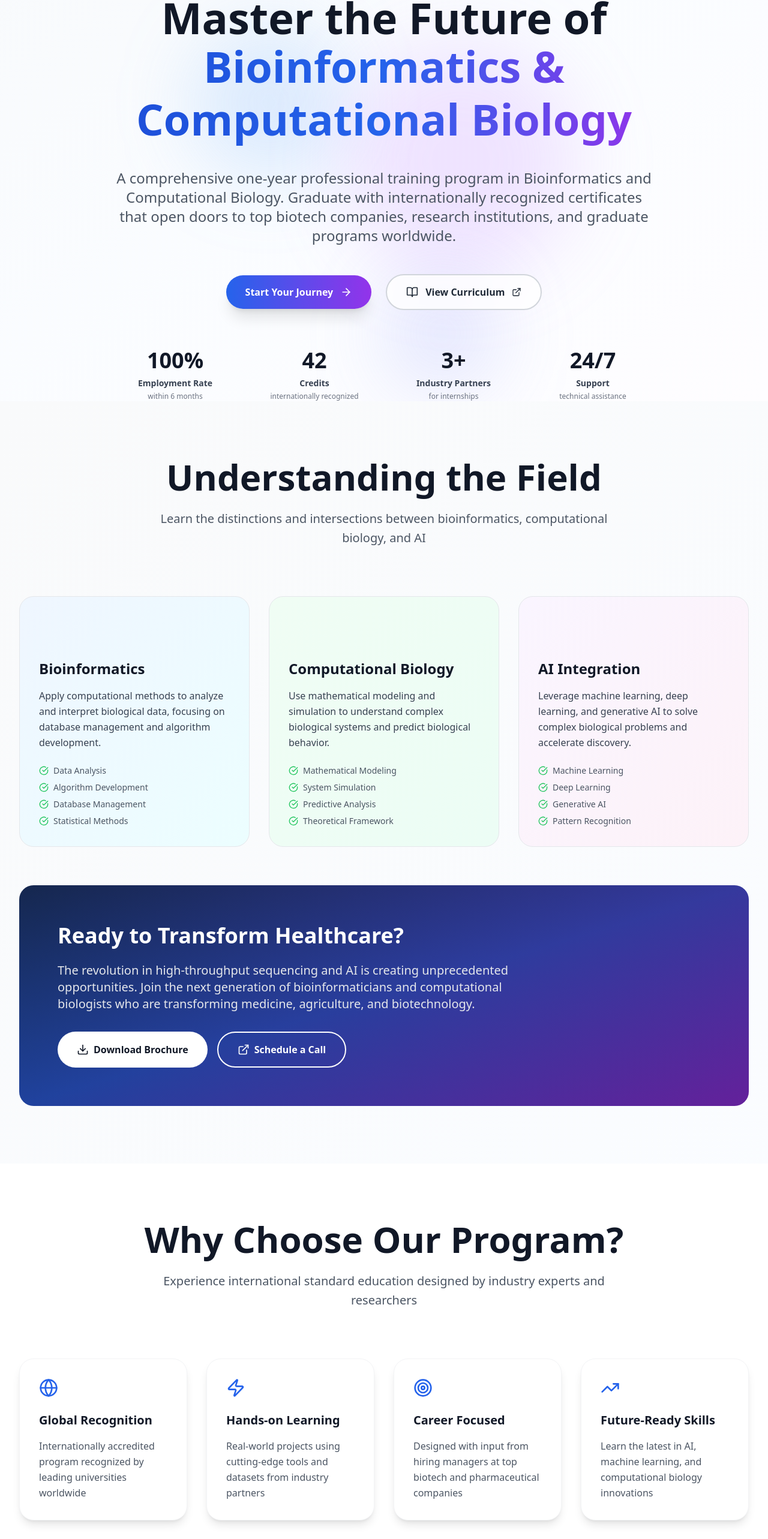
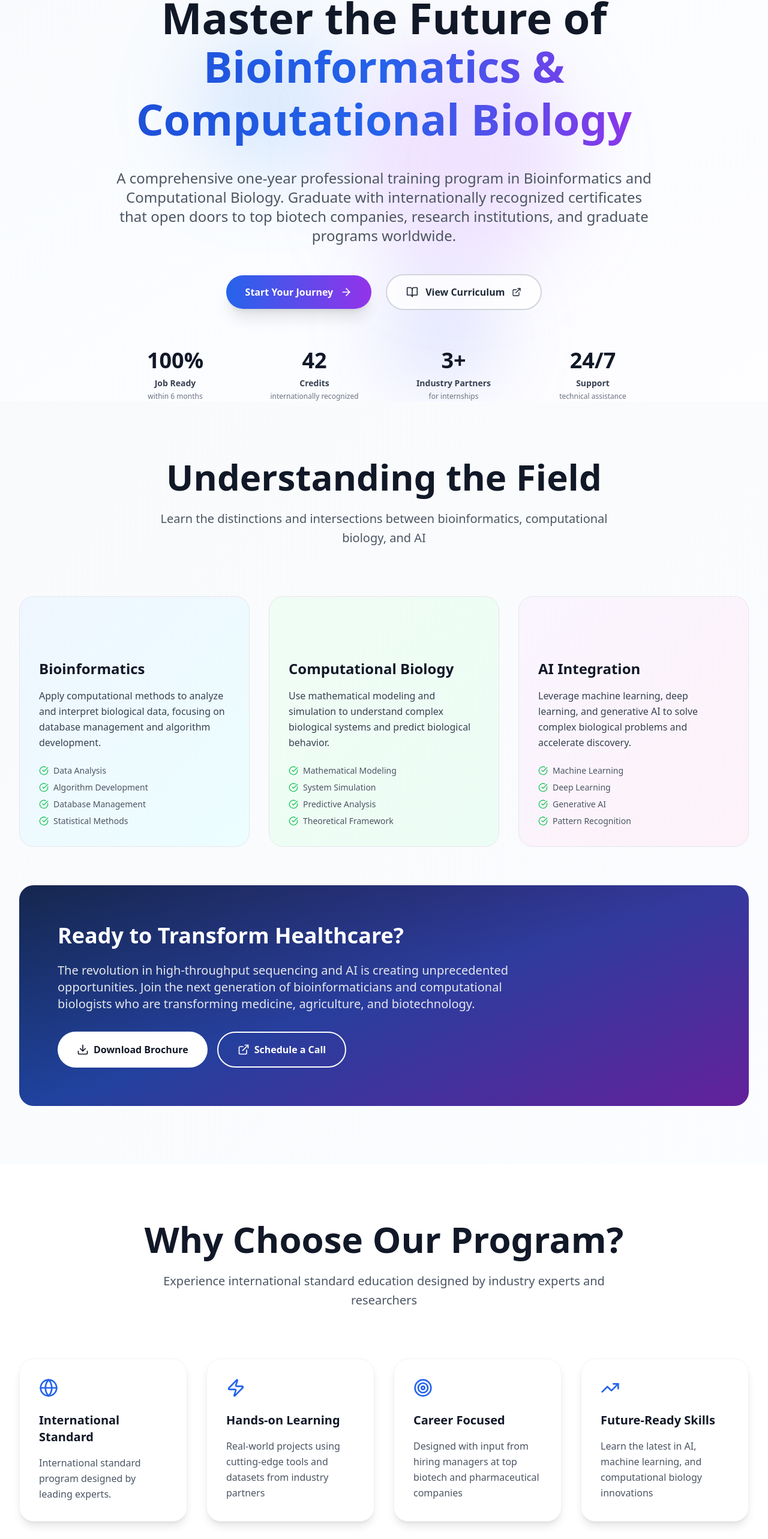
Before and after one commit to hossainlab/deepbio-academy, a Next.js app: page / in a window 1280 px wide. Shown: the part 165-2731 px from the top of the page at 60% size. Built offline with nearby package versions, Linux system fonts and the light colour scheme.

Commit message:
fix some minor typos and errors

```diff
--- a/src/app/page.tsx
+++ b/src/app/page.tsx
@@ -182,7 +182,7 @@ export default function Home() {
   ];
 
   const stats = [
-    { number: "100%", label: "Employment Rate", description: "within 6 months" },
+    { number: "100%", label: "Job Ready", description: "within 6 months" },
     { number: "42", label: "Credits", description: "internationally recognized" },
     { number: "3+", label: "Industry Partners", description: "for internships" },
     { number: "24/7", label: "Support", description: "technical assistance" }
@@ -191,8 +191,8 @@ export default function Home() {
   const features = [
     {
       icon: <Globe className="w-8 h-8" />,
-      title: "Global Recognition",
-      description: "Internationally accredited program recognized by leading universities worldwide"
+      title: "International Standard",
+      description: "International standard program designed by leading experts."
     },
     {
       icon: <Zap className="w-8 h-8" />,
@@ -1143,8 +1143,8 @@ export default function Home() {
                 transition={{ duration: 3, repeat: Infinity, ease: "easeInOut", delay: 1.5 }}
               >
                 <div className="text-center">
-                  <div className="text-sm font-bold text-blue-600">50+</div>
-                  <div className="text-xs text-gray-600">Countries</div>
+                  <div className="text-sm font-bold text-blue-600">10+</div>
+                  <div className="text-xs text-gray-600">Target Countries</div>
                 </div>
               </motion.div>
             </motion.div>
```
